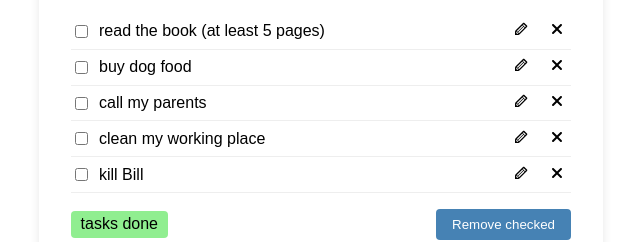
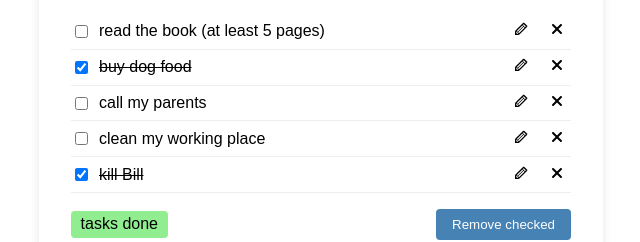
Before and after one commit to AtanasBondzhakov/todo-list, a React (Vite) app in the folder todo-list/: page / in a window 1280 px wide. Shown: the part 167-409 px from the top of the page, without its empty margins (319-959 px from the left). Built offline with nearby package versions, Linux system fonts and the light colour scheme.

Commit message:
Create toggle completed functionality

```diff
--- a/todo-list/src/App.jsx
+++ b/todo-list/src/App.jsx
@@ -32,6 +32,12 @@ function App() {
         setTodos(todos.filter(todo => todo.id !== todoId));
     };
 
+    const handleToggleCompleted = (todoId) => {
+        setTodos(prevState => prevState.map(todo =>
+            todo.id === todoId ? { ...todo, isCompleted: !todo.isCompleted } : todo
+        ))
+    }
+
     return (
         <>
             <div className='container'>
@@ -39,7 +45,11 @@ function App() {
 
                 <Input onAdd={handleAddTodo} />
 
-                <TodoList todos={todos} onDelete={handleDeleteTodo}/>
+                <TodoList
+                    todos={todos}
+                    onDelete={handleDeleteTodo}
+                    onToggle={handleToggleCompleted}
+                />
 
                 <Progress />
             </div>
--- a/todo-list/src/components/TodoList.jsx
+++ b/todo-list/src/components/TodoList.jsx
@@ -2,12 +2,20 @@ import TodoListItem from "./TodoListItem.jsx";
 
 export default function TodoList({
     todos,
-    onDelete
+    onDelete,
+    onToggle
 }) {
     return (
         <ul className='todoList'>
             {todos.length > 0
-                ? todos.map(todo => <TodoListItem key={todo.id} {...todo} onDelete={onDelete} />)
+                ? todos.map(todo => (
+                    <TodoListItem
+                        key={todo.id}
+                        {...todo}
+                        onDelete={onDelete}
+                        onToggle={onToggle}
+                    />
+                ))
                 : 'There is no any Todo at the moment.'
             }
         </ul>
--- a/todo-list/src/components/TodoListItem.jsx
+++ b/todo-list/src/components/TodoListItem.jsx
@@ -5,14 +5,17 @@ export default function TodoListItem({
     id,
     text,
     isCompleted,
-    onDelete
+    onDelete,
+    onToggle
 }) {
     return (
         <li className='todoItem'>
             <input
                 type="checkbox"
+                checked={isCompleted}
+                onChange={() => onToggle(id)}
             />
-            <span className='todoText'>
+            <span className={isCompleted ? 'todoText completed' : 'todoText'} >
                 {text}
             </span>
             <button className='iconButton'><TiPencil /></button>
--- a/todo-list/src/index.css
+++ b/todo-list/src/index.css
@@ -86,3 +86,7 @@
   cursor: pointer;
   border-radius: 4px;
 }
+
+.completed {
+  text-decoration: line-through;
+}
```
